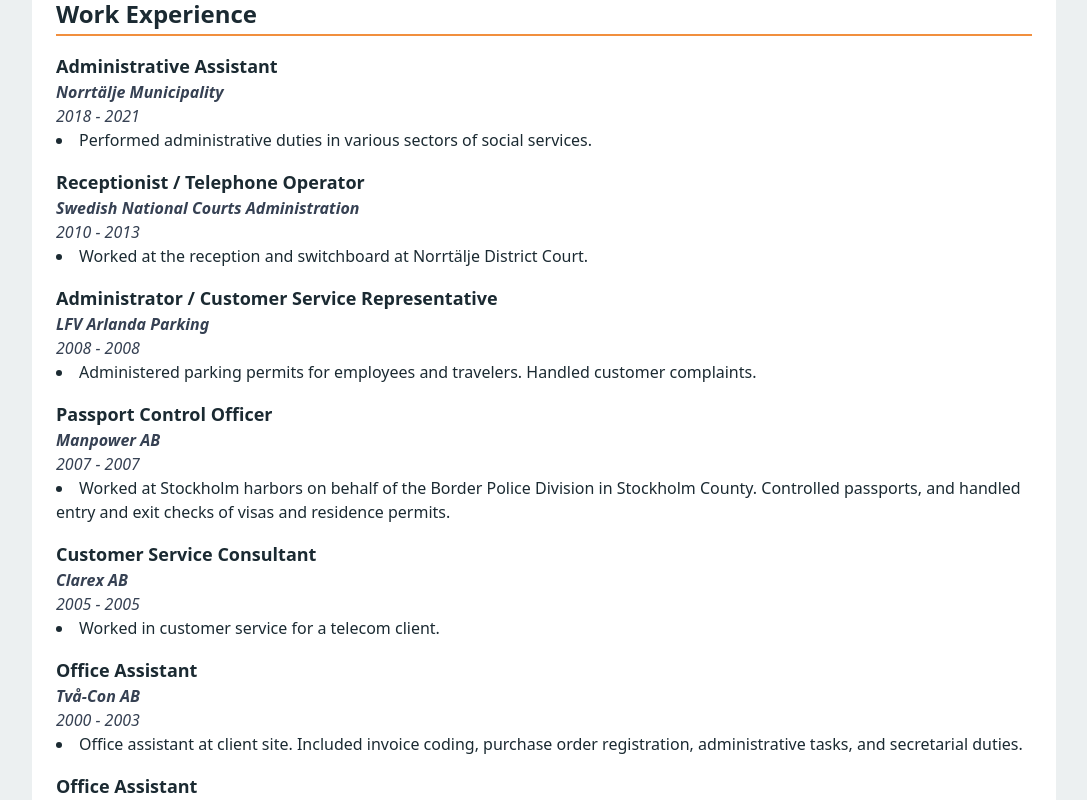
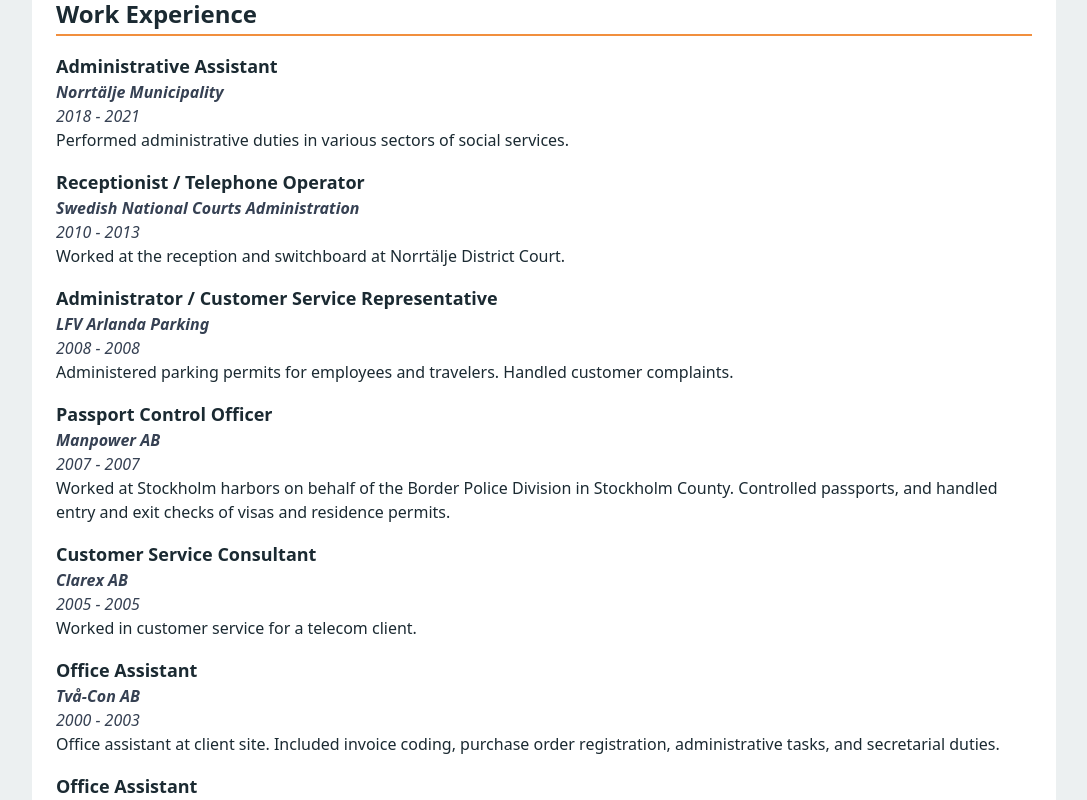
Before and after one commit to annkar73/portfolio-nextjs, a Next.js app: page /en/cv in a window 1280 px wide. Shown: the part 1380-2180 px from the top of the page, without its empty margins (96-1183 px from the left). Built offline with nearby package versions, Linux system fonts and the light colour scheme.

Commit message:
adjust cv page

```diff
--- a/src/app/[locale]/cv/page.tsx
+++ b/src/app/[locale]/cv/page.tsx
@@ -66,11 +66,9 @@
               {exp.company}
             </p>
             <p className="italic text-gray-700">{exp.period}</p>
-            <ul className="list-disc list-inside">
-              {exp.details.map((detail, i) => (
-                <li key={i}>{detail}</li>
-              ))}
-            </ul>
+            <p className="list-disc list-inside">
+              {exp.details}
+            </p>
           </div>
         ))}
       </section>
```
